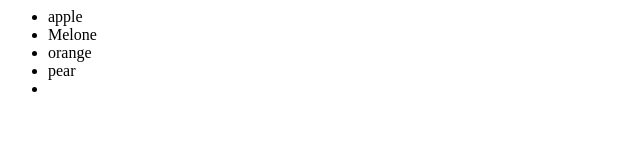
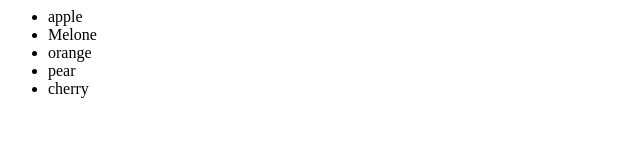
Before and after one commit to cromic/ozgurTest, a plain HTML site: page index.html in a window 1280 px wide. Shown: the full height of the page, 0-640 px from the left. Drawn offline with Linux system fonts and the light colour scheme.

Commit message:
added cherry

```diff
--- a/index.html
+++ b/index.html
@@ -6,7 +6,7 @@
 	<li>Melone</li>
 	<li>orange</li>
 	<li>pear</li>
-	<li></li>
+	<li>cherry</li>
 </ul>
 
 </body>
```
